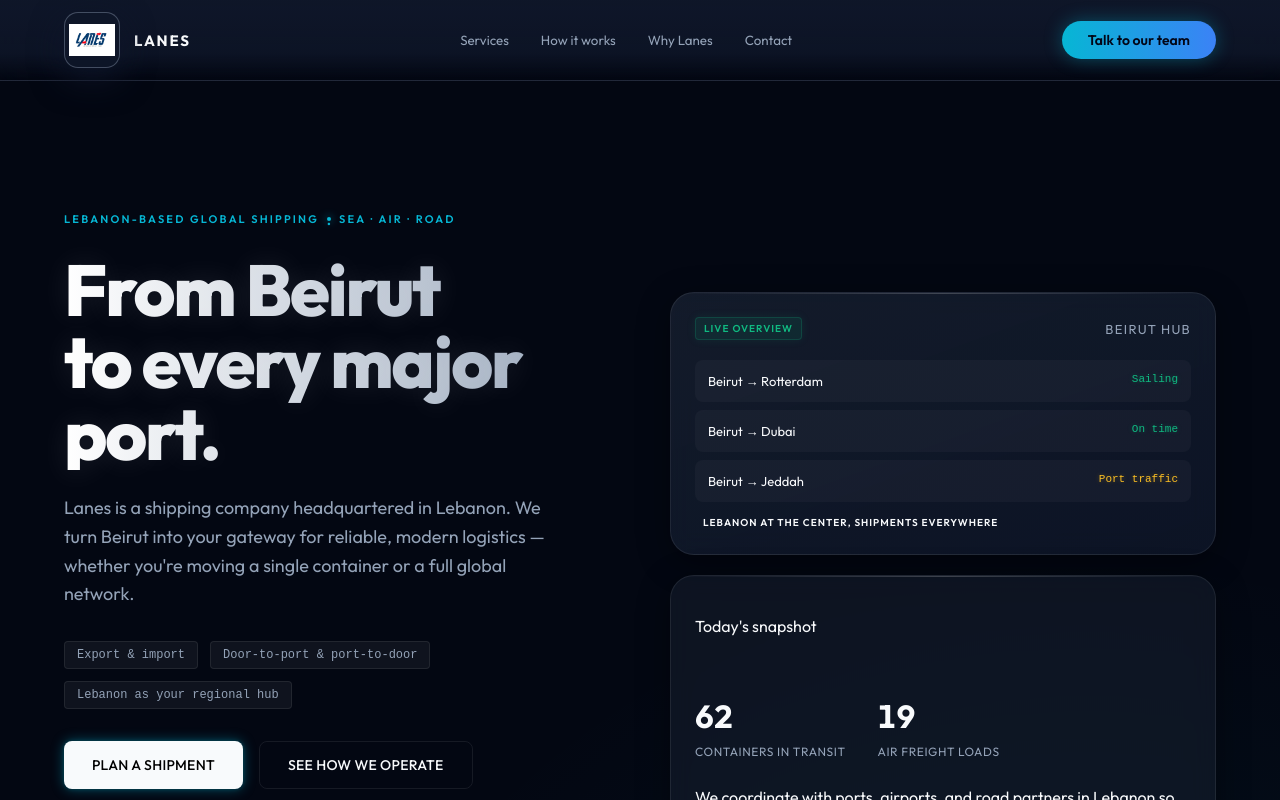
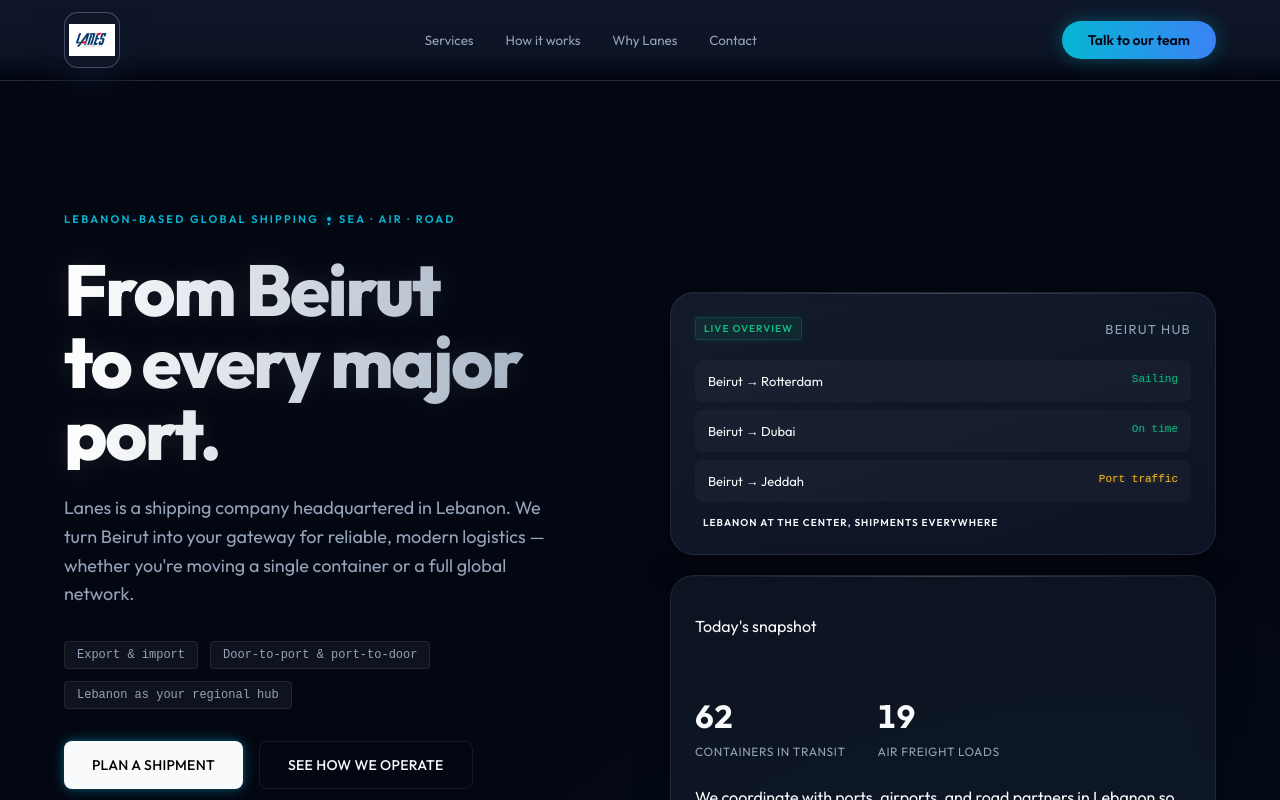
Before and after one commit to georgesmakoukji/lanes, a Next.js app: page / in a window 1280 px wide. Shown: the top 800 px of the page. Built offline with nearby package versions, Linux system fonts and the light colour scheme.

Commit message:
Remove logo text from homepage for a cleaner design and improved focus on navigation elements.

```diff
--- a/app/page.js
+++ b/app/page.js
@@ -58,7 +58,6 @@ export default function HomePage() {
                 priority
               />
             </span>
-            <span className="logo-text">Lanes</span>
           </div>
 
           <nav
```
